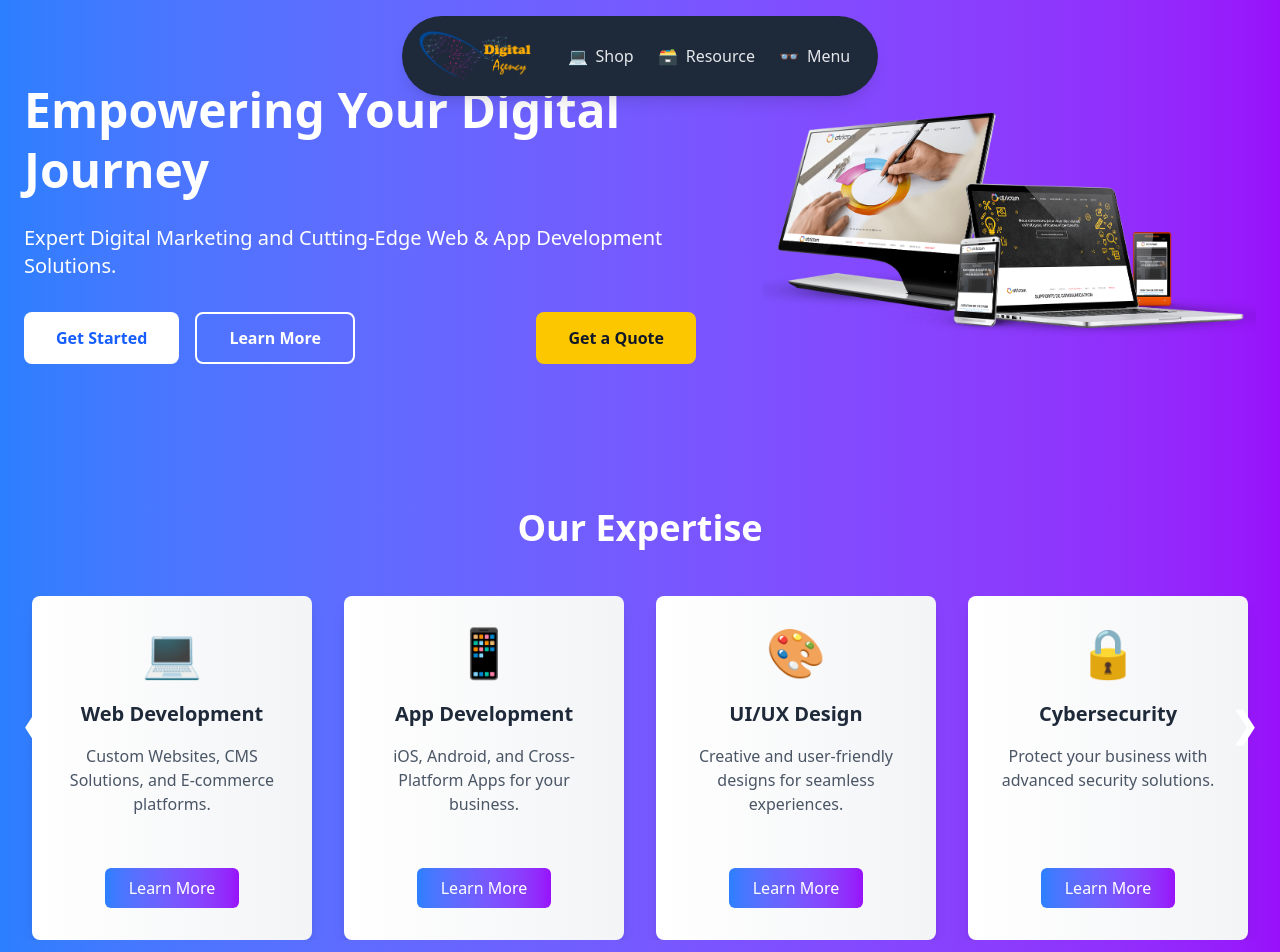
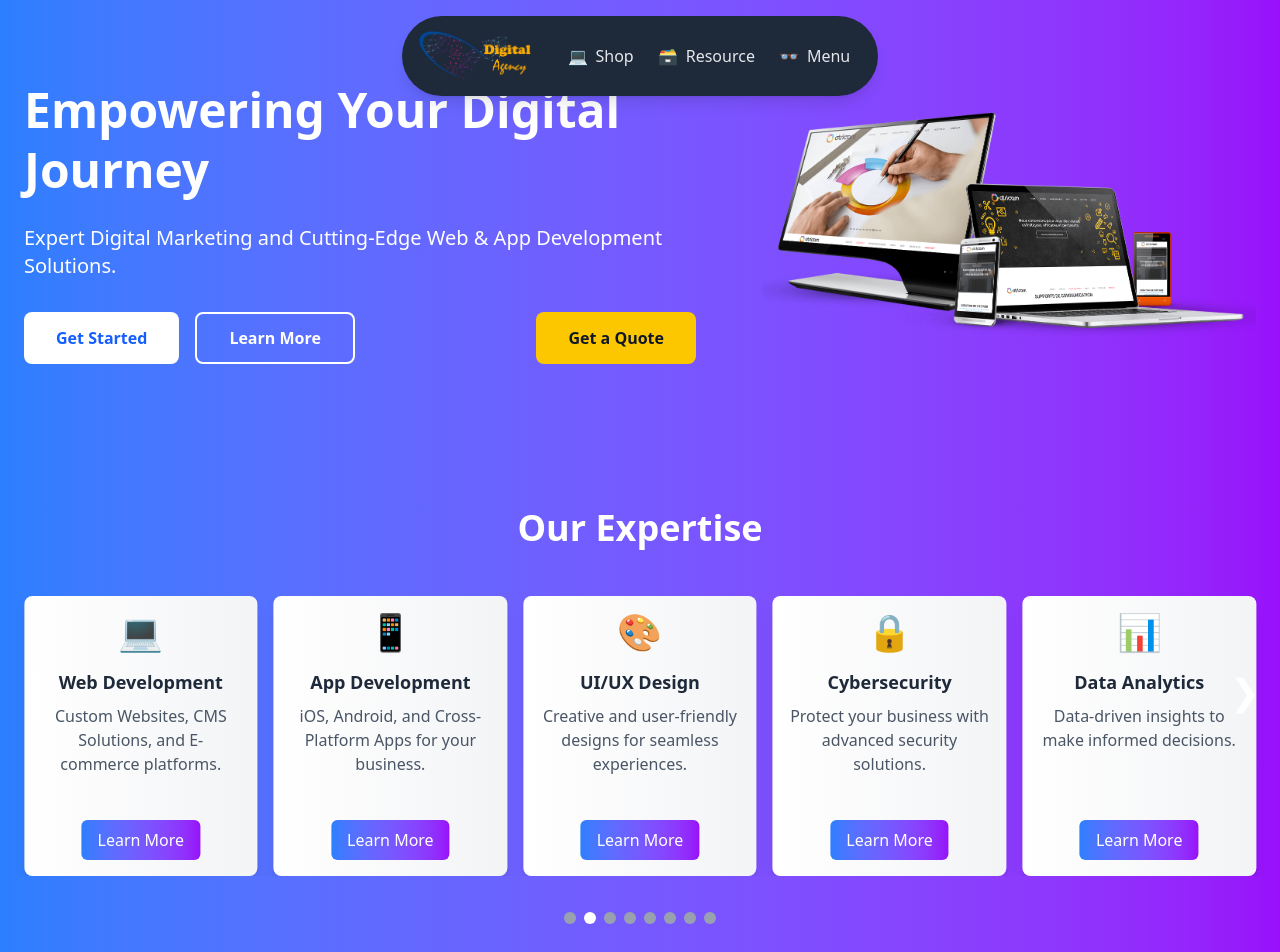
Before and after one commit to sohail78-hub/DAS, a React (Vite) app in the folder client/: page / in a window 1280 px wide. Shown: the top 952 px of the page. Built offline with nearby package versions, Linux system fonts and the light colour scheme.

Commit message:
smaller cards

```diff
--- a/client/src/components/Services.jsx
+++ b/client/src/components/Services.jsx
@@ -98,30 +98,30 @@ const ServicesSection = () => {
           <div
             className="flex transition-transform duration-1500 ease-in-out"
             style={{
-              transform: `translateX(-${currentIndex * (100 / 4)}%)`,
+              transform: `translateX(-${currentIndex * (100 / 5)}%)`,
             }}
           >
             {loopedServices.map((service, index) => (
               <div
                 key={index}
-                className="w-full sm:w-1/2 md:w-1/3 lg:w-1/4 flex-shrink-0 px-4"
+                className="w-full sm:w-1/1 md:w-1/3 lg:w-1/5 flex-shrink-0 px-2"
                 onMouseEnter={pauseSlider}
                 onMouseLeave={resumeSlider}
               >
-                <div className="group bg-gradient-to-r from-white to-gray-100 p-8 rounded-lg shadow-lg hover:shadow-xl transition-all duration-300 transform hover:scale-110 h-full flex flex-col">
-                  <div className="text-5xl text-center text-blue-600 mb-6 transition-transform duration-300 group-hover:rotate-12">
+                <div className="group bg-gradient-to-r from-white to-gray-100 p-4 rounded-lg shadow-lg hover:shadow-xl transition-all duration-300 transform hover:scale-110 h-full flex flex-col">
+                  <div className="text-4xl text-center text-blue-600 mb-4 transition-transform duration-300 group-hover:rotate-12">
                     {service.icon}
                   </div>
-                  <h3 className="text-xl font-semibold text-gray-800 mb-4 text-center">
+                  <h3 className="text-lg font-semibold text-gray-800 mb-2 text-center">
                     {service.title}
                   </h3>
-                  <p className="text-gray-600 text-center mb-6 flex-grow">
+                  <p className="text-gray-600 text-center mb-4 flex-grow">
                     {service.description}
                   </p>
                   <div className="text-center">
                     <a
                       href="#"
-                      className="inline-block px-6 py-2 bg-gradient-to-r from-blue-500 to-purple-600 text-white rounded-md hover:from-blue-600 hover:to-purple-700 transition-colors duration-300"
+                      className="inline-block px-4 py-2 bg-gradient-to-r from-blue-500 to-purple-600 text-white rounded-md hover:from-blue-600 hover:to-purple-700 transition-colors duration-300"
                     >
                       {service.cta}
                     </a>
```
